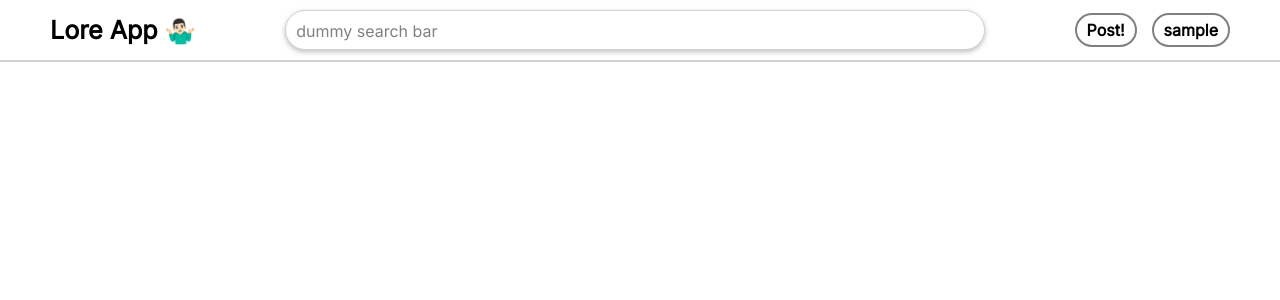
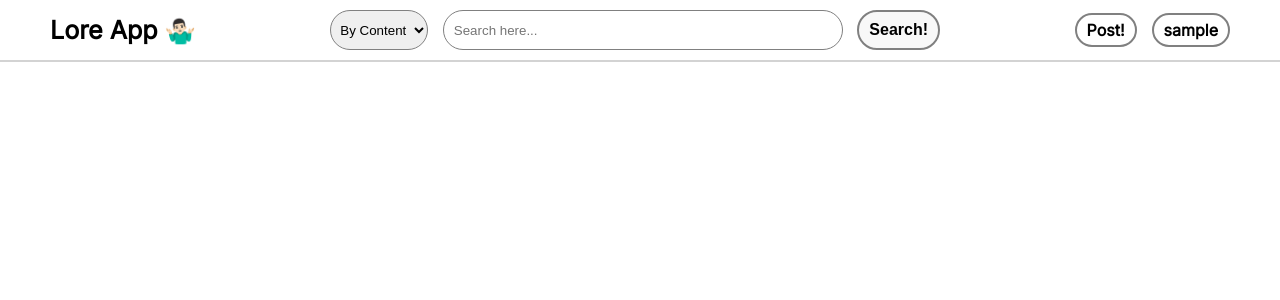
Before and after one commit to software-students-fall2023/2-web-app-exercise-sst2, a Flask app: page / in a window 1280 px wide. Shown: the top 300 px of the page. Run offline with Flask 3, Linux system fonts and the light colour scheme; the visitor is signed in with stand-in values (Sample User, id 1); data that the repository does not hold is empty.

Commit message:
added search functionality based on content and user

```diff
--- a/app.py
+++ b/app.py
@@ -205,5 +205,31 @@ def deleteComment():
     usersCollection.update_one({'username':user}, {'$pull' : {"comments": ObjectId(comment_id)}})
     return redirect('/')
 
+@app.route('/search', methods=['GET'])
+def searchPosts():
+    searchType = request.args.get('searchType')
+    searchQuery = request.args.get('searchTerm')
+    FEED_NUM_POSTS = 20
+    if searchType == "content":
+        feed_posts = list(postsCollection.find({"content": {"$regex": searchQuery, "$options" : "i"}}).limit(FEED_NUM_POSTS))
+    elif searchType == "user":
+        feed_posts = list(postsCollection.find({"user": {"$regex": searchQuery, "$options": "i"}}).limit(FEED_NUM_POSTS))
+    else:
+        return dumps([])
+    for post in feed_posts:
+        vote = 0
+        if 'userId' in session and 'votes' in post:
+            for v in post['votes']:
+                if v['userId'] == session['userId']:
+                    vote = v['vote']
+                    break
+        if 'votes' in post:
+            del post['votes']
+        post['vote'] = vote
+    feed_posts.sort(key=lambda p: p['_id'].generation_time, reverse=True)
+    return dumps(feed_posts)
+
+
+
 if __name__ == "__main__":
     app.run(debug=True)
--- a/static/css/nav.css
+++ b/static/css/nav.css
@@ -110,3 +110,46 @@ header {
 .dropdown-menu a:not(:first-child) {
     margin-top: 1px;
 }
+
+#search-container {
+    display: flex;
+    align-items: center;
+}
+
+#search-type {
+    margin-right: 10px;
+    height: 40px;
+    padding: 5px;
+    border: 1px solid grey;
+    border-radius: 20px;
+}
+
+#search-input {
+    flex-grow: 1;
+    height: 40px;
+    width: 400px;
+    max-width: 700px;
+    box-sizing: border-box;
+    line-height: 30px;
+    padding: 5px 10px;
+    color: gray;
+    background-color: white;
+    border: 1px solid grey;
+    border-radius: 20px;
+}
+
+#search-btn {
+    font-size: 16px;
+    font-weight: bold;
+    margin-left: 10px;
+    height: 40px;
+    padding: 5px 10px;
+    background-color: #f8f8f8;
+    border: 2px solid grey;
+    border-radius: 20px;
+    cursor: pointer;
+}
+
+#search-btn:hover {
+    background-color: #4DD091;
+}
--- a/static/js/feed.js
+++ b/static/js/feed.js
@@ -57,6 +57,28 @@ const eleWithClass = (tag, classname) => {
   const ele = document.createElement(tag);
   ele.className = classname;
   return ele;
+};
+
+const searchPosts = async (searchType, searchTerm) => {
+  const res = await fetch(`/search?searchType=${searchType}&searchTerm=${searchTerm}`, {
+    method: "GET",
+  });
+  const postList = await res.json();
+  return postList;
+};
+
+const updateFeedWithSearchResults = async (searchType, searchTerm) => {
+  const postListDiv = document.getElementById("posts-list-div");
+  postListDiv.innerHTML = '';
+
+  const postList = await searchPosts(searchType, searchTerm);
+  const postListDoc = document.createDocumentFragment();
+  for (const post of postList) {
+    postListDoc.appendChild(Post(post));
+    postListDoc.appendChild(PostSep());
+  }
+
+  postListDiv.appendChild(postListDoc);
 };
 
 // Post component
@@ -174,3 +196,20 @@ if (document.readyState !== "loading") {
     postsInit();
   });
 }
+
+function attachSearchEventListener() {
+  document.getElementById("search-container").addEventListener("submit", (e) => {
+    e.preventDefault();
+    const searchType = document.getElementById("search-type").value;
+    const searchTerm = document.getElementById("search-input").value;
+    updateFeedWithSearchResults(searchType, searchTerm);
+  });
+}
+
+if (document.readyState !== "loading") {
+  attachSearchEventListener();
+} else {
+  window.addEventListener("DOMContentLoaded", () => {
+    attachSearchEventListener();
+  });
+}
--- a/templates/nav.html
+++ b/templates/nav.html
@@ -13,7 +13,17 @@
       <a id="logo-btn" href="/">
         <span id="logo-text">Lore App 🤷🏻‍♂️</span>
       </a>
-      <div id="dummy-search">dummy search bar</div>
+      {#<!-- <div id="dummy-search">dummy search bar</div> -->#}
+      <div id="search-container">
+        <form method="GET">
+            <select id="search-type" name="searchType">
+                <option value="content">By Content</option>
+                <option value="user">By User</option>
+            </select>
+            <input type="text" id="search-input" name="searchTerm" placeholder="Search here...">
+            <button type="submit" id="search-btn">Search!</button>
+        </form>
+      </div>
       <div id="header-right">
         <a href="/create" id="header-create-btn"> Post! </a>
         <div id="header-profile">
```
